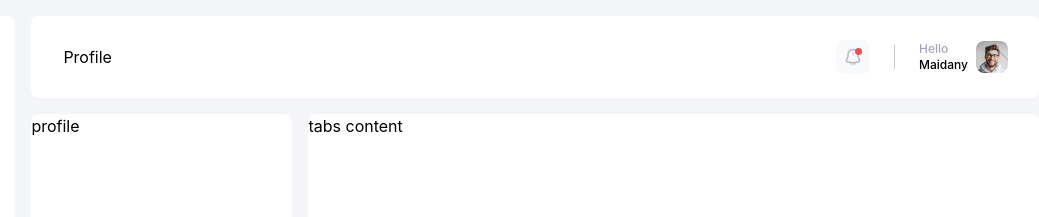
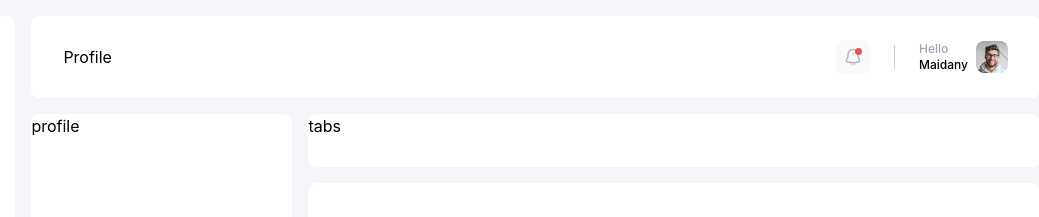
Before and after one commit to bftawfik/frontend-crm, a Next.js app: page / in a window 1280 px wide. Shown: the top 217 px of the page, without its empty margins (224-1263 px from the left). Built offline with nearby package versions, Linux system fonts and the light colour scheme.

Commit message:
#1 adding tabs functinality

```diff
--- /dev/null
+++ b/app/_components/tabsComponent/TabsComponent.tsx
@@ -0,0 +1,14 @@
+import React from "react"
+
+const TabsComponent = () => {
+  return (
+    <div className="box-border flex h-full w-full flex-col gap-4 overflow-hidden rounded-lg">
+      <div className="h-[53px] w-full shrink-0 rounded-lg bg-white "> tabs</div>
+      <div className="overflow-y-auto">
+        <div className="h-[5000px] rounded-lg bg-white"></div>
+      </div>
+    </div>
+  )
+}
+
+export default TabsComponent
--- a/app/page.tsx
+++ b/app/page.tsx
@@ -2,6 +2,7 @@ import { Metadata } from "next"
 
 import Header from "./_components/header/Header"
 import SideMenu from "./_components/sideMenu/SideMenu"
+import TabsComponent from "./_components/tabsComponent/TabsComponent"
 
 export const metadata: Metadata = {
   title: "Next.js Enterprise Boilerplate",
@@ -29,7 +30,7 @@ export default function Web() {
         <Header />
         <div className="box-border flex h-[calc(100vh-64px)] gap-4">
           <div className="h-full w-[360px] rounded-lg bg-white">profile</div>
-          <div className="h-full w-full rounded-lg bg-white">tabs content</div>
+          <TabsComponent />
         </div>
       </div>
     </section>
```
